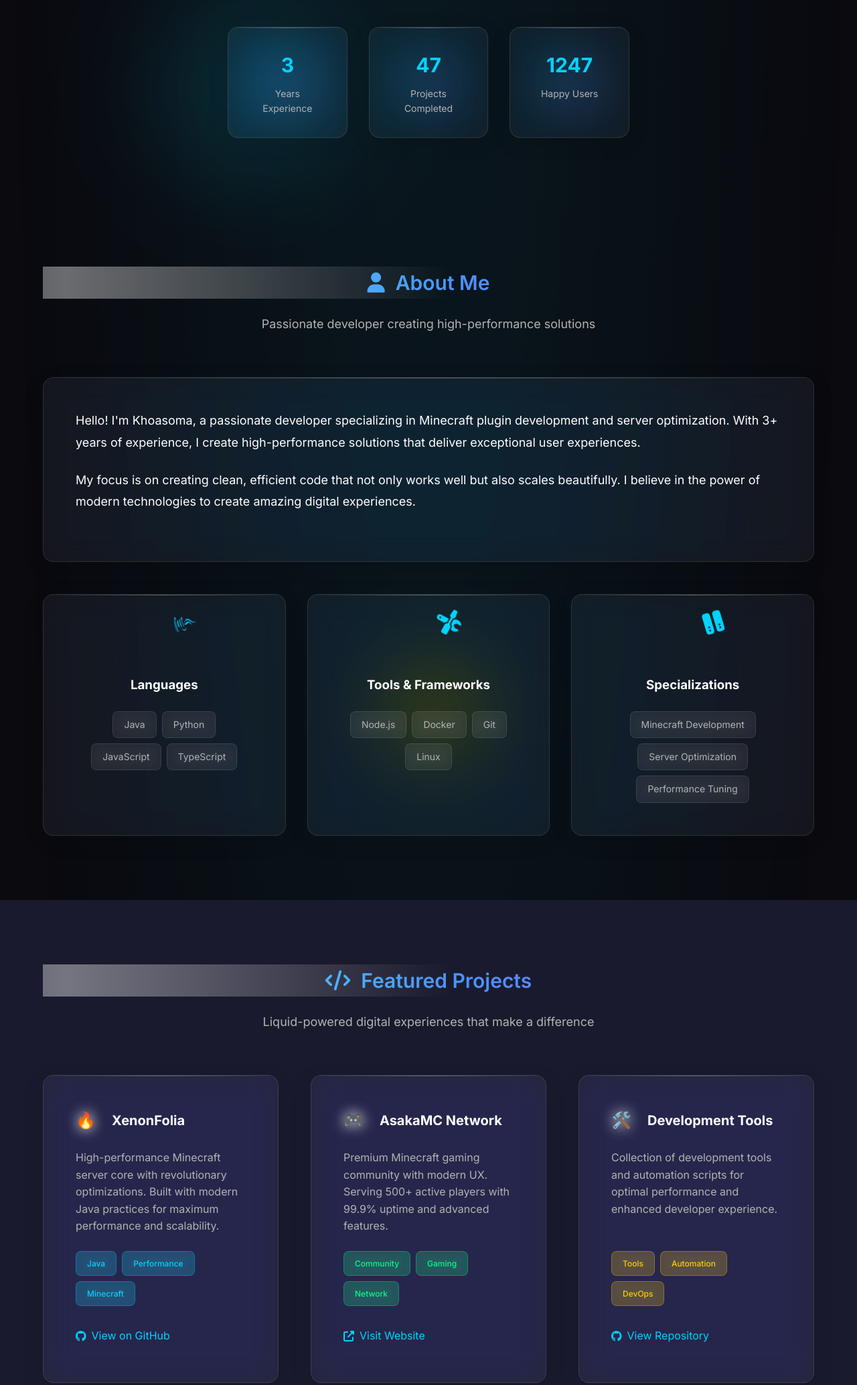
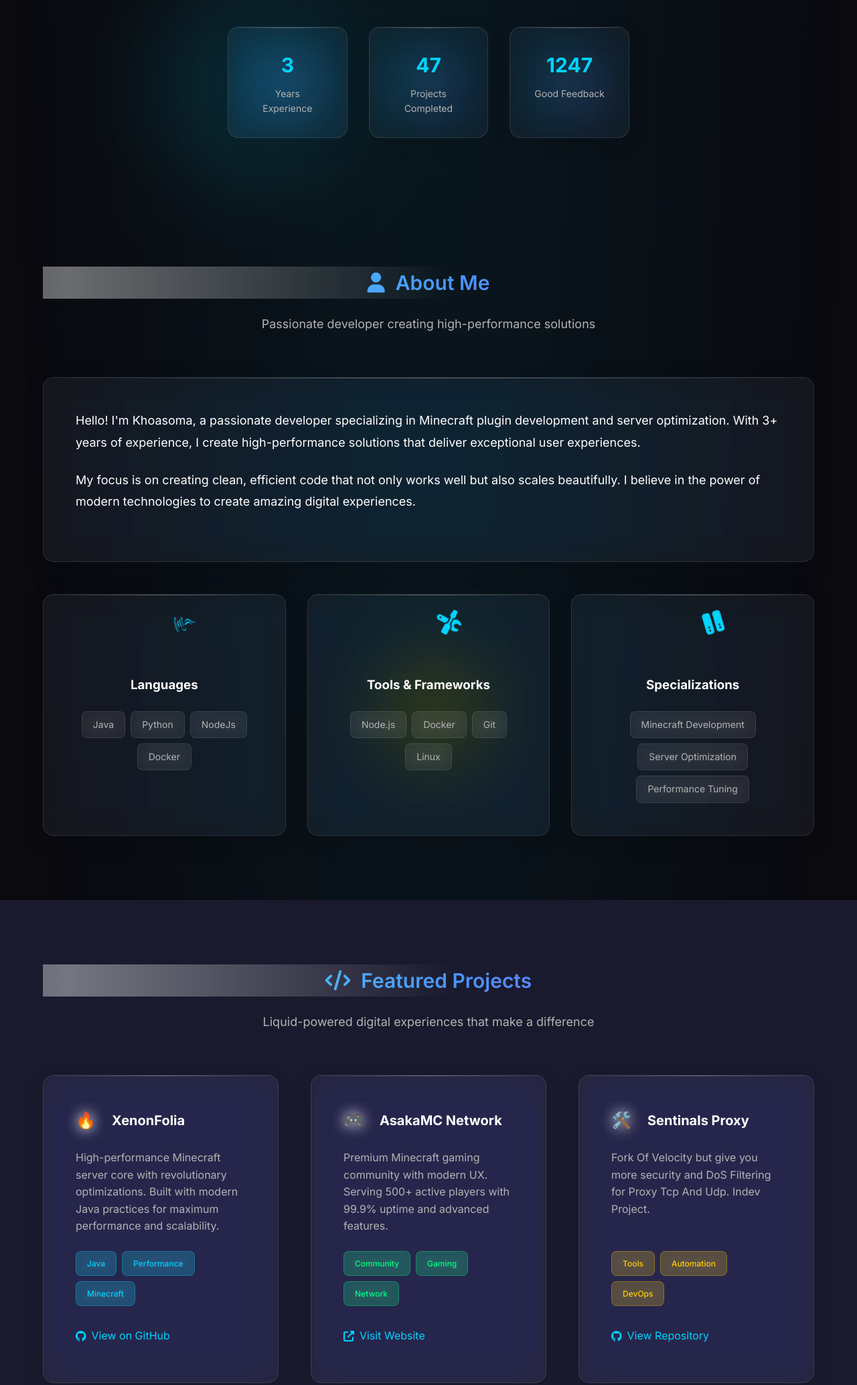
Before and after one commit to Khoasoma/khoasoma.github.io, a plain HTML site: page index.html in a window 1280 px wide. Shown: the part 500-2568 px from the top of the page at 67% size. Drawn offline with Linux system fonts and the light colour scheme.

Commit message:
Update index.html

```diff
--- a/index.html
+++ b/index.html
@@ -129,18 +129,18 @@
                     <!-- Enhanced Stats -->
                     <div class="stats-grid">
                         <div class="stat-card glass-morphism shimmer-card">
-                            <div class="stat-number" data-target="3">0</div>
+                            <div class="stat-number" data-target="3">3,719</div>
                             <div class="stat-label">Years Experience</div>
                             <div class="stat-glow"></div>
                         </div>
                         <div class="stat-card glass-morphism shimmer-card">
-                            <div class="stat-number" data-target="47">0</div>
+                            <div class="stat-number" data-target="47">19</div>
                             <div class="stat-label">Projects Completed</div>
                             <div class="stat-glow"></div>
                         </div>
                         <div class="stat-card glass-morphism shimmer-card">
-                            <div class="stat-number" data-target="1247">0</div>
-                            <div class="stat-label">Happy Users</div>
+                            <div class="stat-number" data-target="1247">32</div>
+                            <div class="stat-label">Good Feedback</div>
                             <div class="stat-glow"></div>
                         </div>
                     </div>
@@ -185,8 +185,8 @@
                             <div class="skill-list">
                                 <span class="skill-tag glass-tag">Java</span>
                                 <span class="skill-tag glass-tag">Python</span>
-                                <span class="skill-tag glass-tag">JavaScript</span>
-                                <span class="skill-tag glass-tag">TypeScript</span>
+                                <span class="skill-tag glass-tag">NodeJs</span>
+                                <span class="skill-tag glass-tag">Docker</span>
                             </div>
                         </div>
 
@@ -286,12 +286,12 @@
                     <div class="project-card glass-morphism shimmer-card ripple-container">
                         <div class="project-header">
                             <div class="project-icon">🛠️</div>
-                            <h3>Development Tools</h3>
+                            <h3>Sentinals Proxy</h3>
                         </div>
 
                         <p class="project-description">
-                            Collection of development tools and automation scripts
-                            for optimal performance and enhanced developer experience.
+                            Fork Of Velocity but give you more security and DoS Filtering
+                            for Proxy Tcp And Udp. Indev Project.
                         </p>
 
                         <div class="project-tags">
@@ -381,7 +381,7 @@
                             </div>
                             <h4>Discord</h4>
                             <a href="https://discordapp.com/users/808974657994752050" target="_blank">
-                                Khoasoma#1337
+                                Khoasoma
                             </a>
                             <p>Quick chat & collaboration</p>
                         </div>
```
